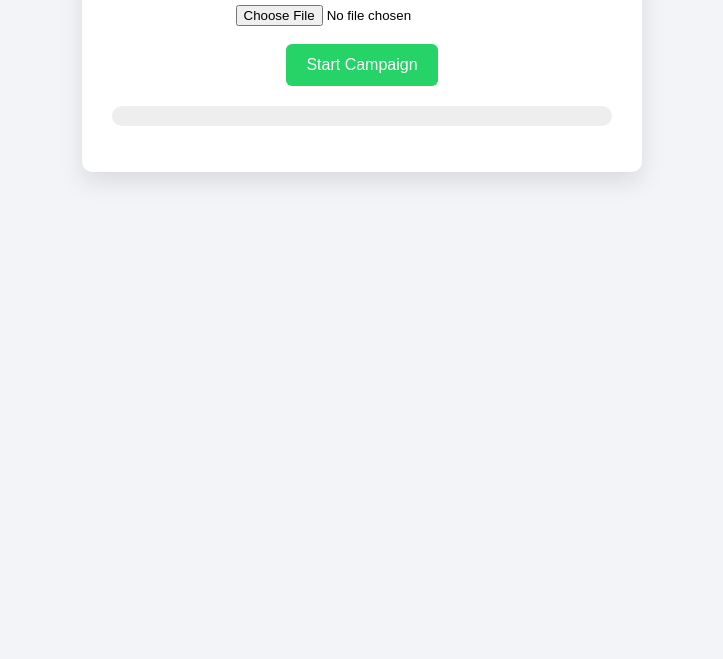
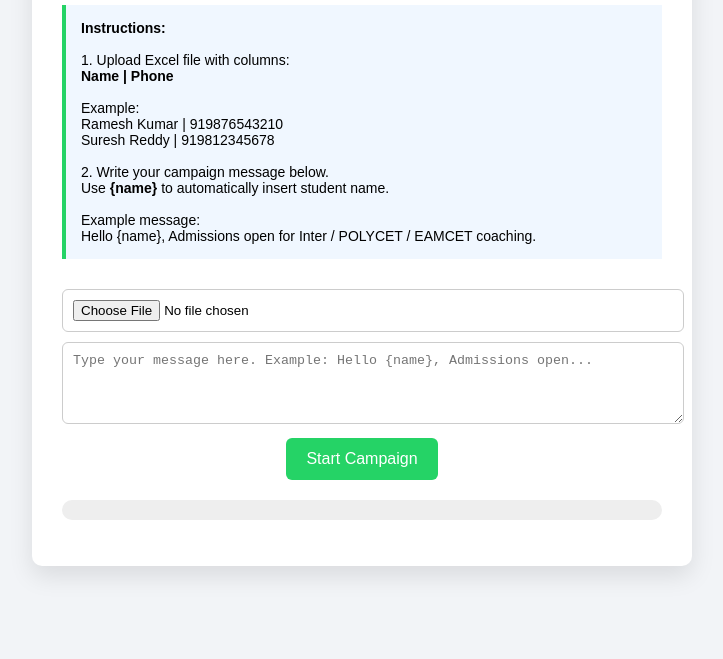
Before and after one commit to Nirfan206/whatsapp-campaign, a plain HTML site: page index.html in a window 1280 px wide. Shown: the part 141-800 px from the top of the page, without its empty margins (278-1001 px from the left). Drawn offline with Linux system fonts and the light colour scheme.

Commit message:
Update index.html

```diff
--- a/index.html
+++ b/index.html
@@ -18,9 +18,26 @@ text-align:center;
 background:white;
 padding:30px;
 border-radius:10px;
-max-width:500px;
+max-width:600px;
 margin:auto;
 box-shadow:0 10px 25px rgba(0,0,0,0.1);
+}
+
+.instructions{
+background:#f0f7ff;
+border-left:4px solid #25D366;
+padding:15px;
+text-align:left;
+margin-bottom:20px;
+font-size:14px;
+}
+
+input,textarea{
+width:100%;
+padding:10px;
+margin-top:10px;
+border-radius:6px;
+border:1px solid #ccc;
 }
 
 button{
@@ -31,6 +48,7 @@ padding:12px 20px;
 border-radius:6px;
 font-size:16px;
 cursor:pointer;
+margin-top:10px;
 }
 
 .progress{
@@ -56,9 +74,29 @@ border-radius:10px;
 
 <h2>WhatsApp Campaign Sender</h2>
 
+<div class="instructions">
+
+<b>Instructions:</b><br><br>
+
+1. Upload Excel file with columns:<br>
+<b>Name | Phone</b><br><br>
+
+Example:<br>
+Ramesh Kumar | 919876543210<br>
+Suresh Reddy | 919812345678<br><br>
+
+2. Write your campaign message below.<br>
+
+Use <b>{name}</b> to automatically insert student name.<br><br>
+
+Example message:<br>
+Hello {name}, Admissions open for Inter / POLYCET / EAMCET coaching.
+
+</div>
+
 <input type="file" id="file">
 
-<br><br>
+<textarea id="message" rows="4" placeholder="Type your message here. Example: Hello {name}, Admissions open..."></textarea>
 
 <button onclick="startCampaign()">Start Campaign</button>
 
@@ -78,6 +116,11 @@ let index=0
 function startCampaign(){
 
 const file=document.getElementById("file").files[0]
+
+if(!file){
+alert("Please upload Excel file")
+return
+}
 
 const reader=new FileReader()
 
@@ -108,7 +151,9 @@ return
 let name=students[index].Name
 let phone=students[index].Phone
 
-let message=`Hello ${name}, Admissions Open for Inter / POLYCET / EAMCET Coaching. Limited seats available.`
+let template=document.getElementById("message").value
+
+let message=template.replace("{name}",name)
 
 let url=`https://wa.me/${phone}?text=${encodeURIComponent(message)}`
 
```
